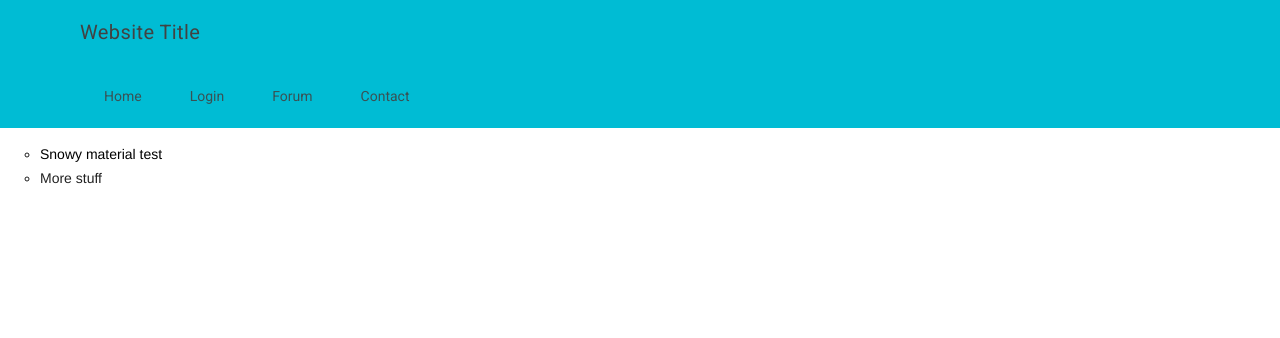
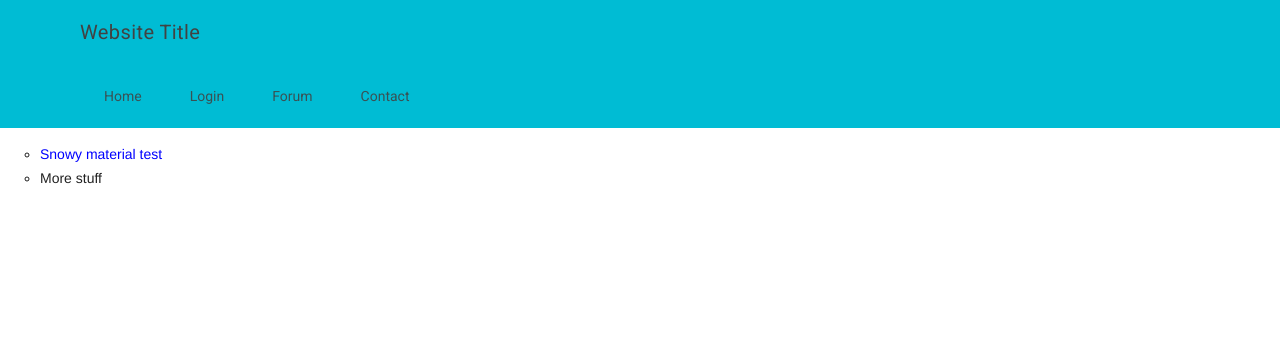
Before and after one commit to slothgamez/fireplex.github.io, a Jekyll site: the page scraps/index.html, which Jekyll copies as it is, in a window 1280 px wide. Shown: the top 338 px of the page. Built offline with Jekyll 4.4.1, drawn with Linux system fonts in a browser that asks for light colours; nearby versions of some CDN libraries; comment, search, counter and statistics services are not loaded.

Commit message:
Update index.html

```diff
--- a/scraps/index.html
+++ b/scraps/index.html
@@ -68,7 +68,7 @@
         </div>
         <main class="mdl-layout__content">
           <ul style="list-style-type: circle;">
-            <li><a href="https://fireplex.github.io/snow_mat_test.png/" style="text-decoration: none; color: black;">Snowy material test</a></li>
+            <li><a href="https://fireplex.github.io/snow_mat_test.png/" style="text-decoration: none; color: blue;">Snowy material test</a></li>
             <li>More stuff</li>
           </ul>
         </main>
```
